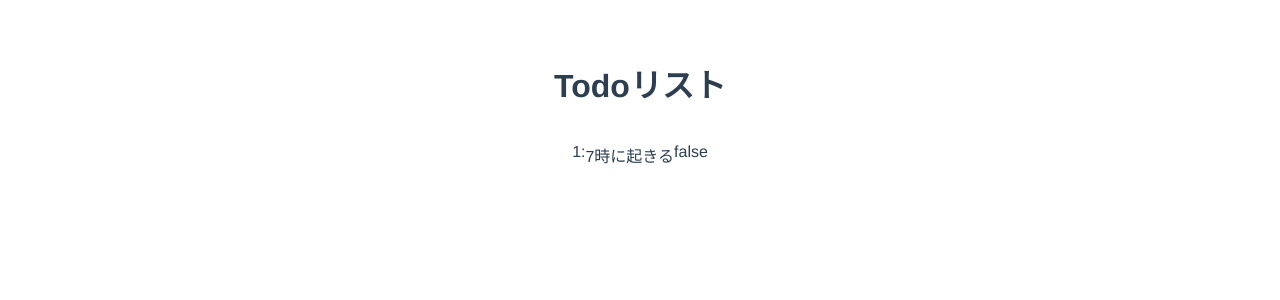
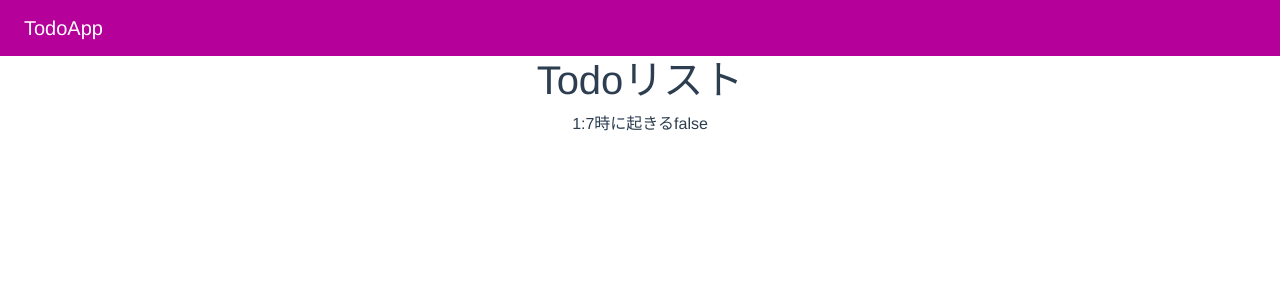
Before and after one commit to watsuyo/vue-sample-todo-app, a Vue app: page / in a window 1280 px wide. Shown: the top 300 px of the page. Built offline with nearby package versions, Linux system fonts and the light colour scheme.

Commit message:
[add]ヘッダーの追加

```diff
--- a/package.json
+++ b/package.json
@@ -8,7 +8,9 @@
     "lint": "vue-cli-service lint"
   },
   "dependencies": {
-    "vue": "^2.6.10",
+    "bootstrap": "^4.4.1",
+    "bootstrap-vue": "^2.4.0",
+    "vue": "^2.6.11",
     "vue-router": "^3.1.3",
     "vuex": "^3.1.2"
   },
--- a/src/App.vue
+++ b/src/App.vue
@@ -17,6 +17,5 @@ export default Vue.extend({})
   -moz-osx-font-smoothing: grayscale;
   text-align: center;
   color: #2c3e50;
-  margin-top: 60px;
 }
 </style>
--- /dev/null
+++ b/src/components/HeaderComponent.vue
@@ -0,0 +1,13 @@
+<template>
+  <div class="header">
+    <nav class="navbar">
+      <span class="pl-2 navbar-brand text-white" href="#">TodoApp</span>
+    </nav>
+  </div>
+</template>
+
+<style scoped>
+.navbar {
+  background-color: #b50099;
+}
+</style>
--- a/src/router/index.ts
+++ b/src/router/index.ts
@@ -1,8 +1,13 @@
 import Vue from 'vue'
 import VueRouter from 'vue-router'
+import BootstrapVue from 'bootstrap-vue'
 import Index from '../views/Index.vue'
 
+Vue.use(BootstrapVue)
 Vue.use(VueRouter)
+
+import 'bootstrap/dist/css/bootstrap.css'
+import 'bootstrap-vue/dist/bootstrap-vue.css'
 
 const routes = [
   {
--- a/src/views/Index.vue
+++ b/src/views/Index.vue
@@ -1,5 +1,6 @@
 <template>
   <div>
+    <header-component />
     <h1>Todoリスト</h1>
     <TodoItemList class="todo-item-list" :todoList="todoList" />
   </div>
@@ -7,12 +8,12 @@
 
 <script>
 import TodoItemList from '@/components/TodoItemList.vue'
-
+import HeaderComponent from '@/components/HeaderComponent.vue'
 export default {
   components: {
-    TodoItemList
+    TodoItemList,
+    HeaderComponent
   },
-
   data() {
     return {
       todoList: [
```
Also changed, not shown: 1 other file (tests, documents, lock files or other folders).
